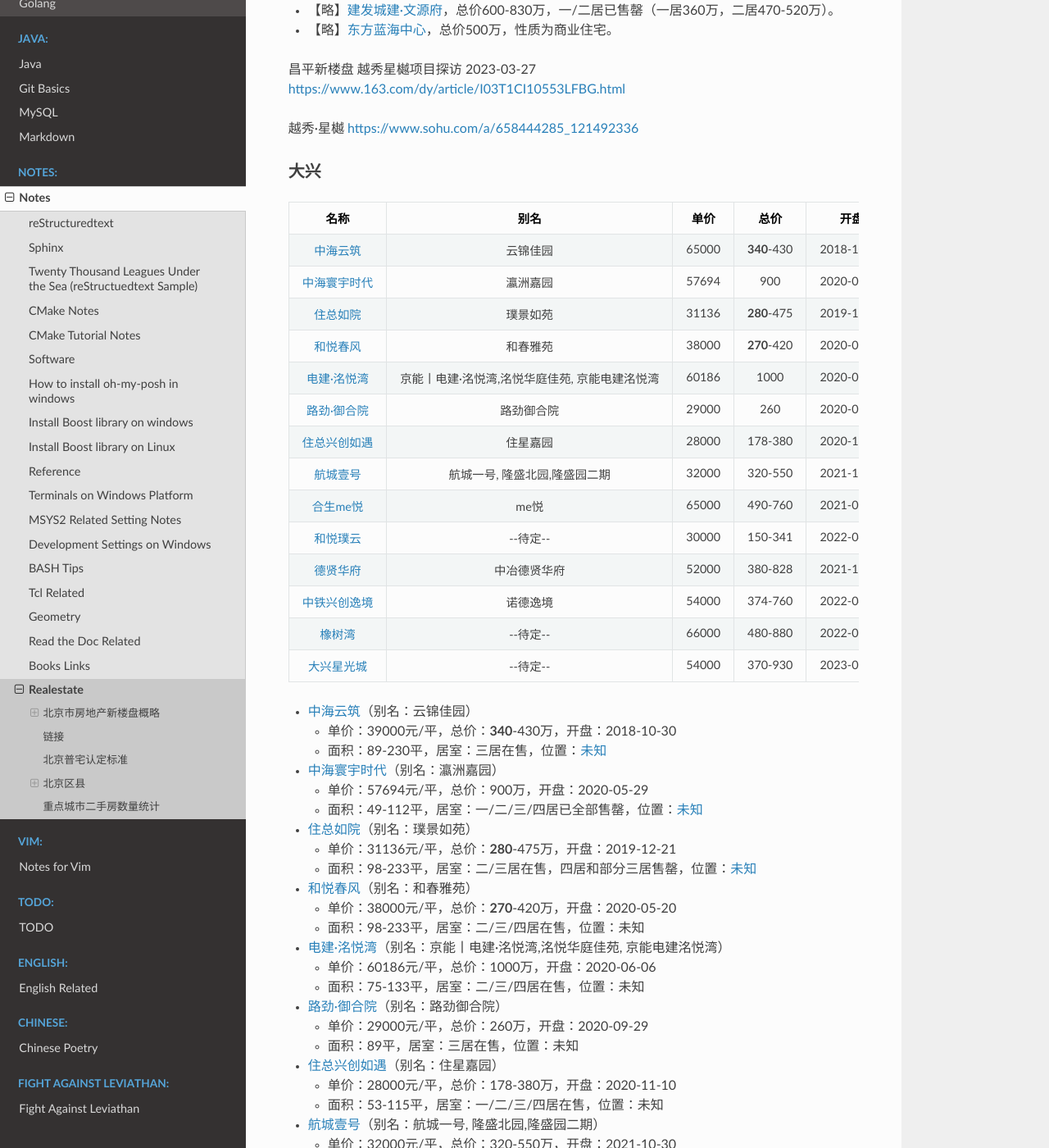
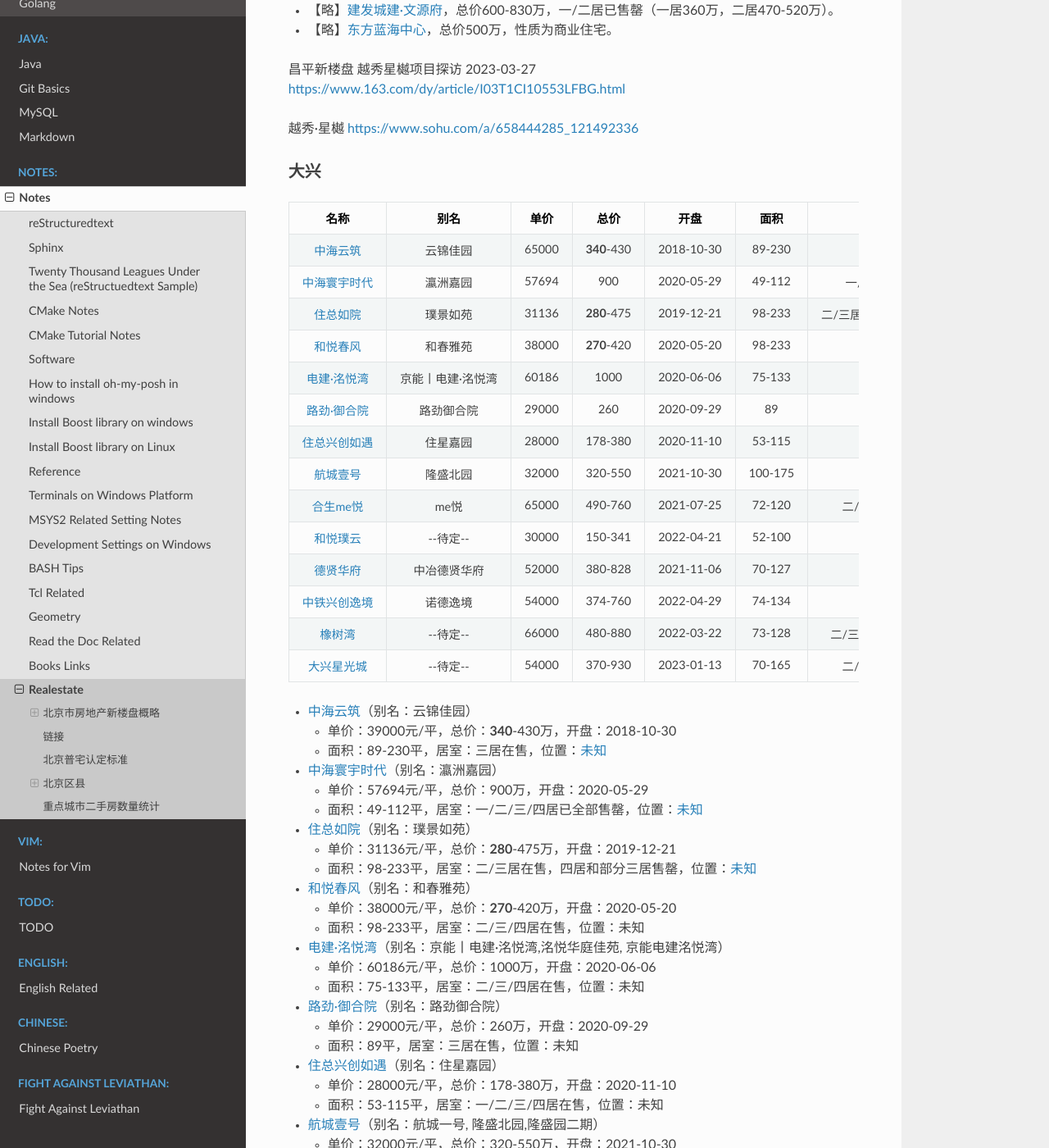
Before and after one commit to Pyrad/pyradnotes, a Sphinx documentation site: the page built from source/Notes/realestate.md, in a window 1280 px wide and 1400 px high, scrolled down 1808 px. Shown: the whole window at 82% size. Built offline with Sphinx 7.4.7 and the Read the Docs theme 2.0.0, drawn with Linux system fonts in a browser that asks for light colours; a script that is not in the unit is left out.

Commit message:
Realestate Update table format

```diff
--- a/source/Notes/realestate.md
+++ b/source/Notes/realestate.md
@@ -83,10 +83,10 @@
 |[中海寰宇时代](https://bj.fang.ke.com/loupan/p_zhhysdbksho/)|瀛洲嘉园|57694|900|2020-05-29|49-112|一/二/三/四居已全部售罄|  |
 |[住总如院](https://bj.fang.ke.com/loupan/p_zzrybkwcr/)|璞景如苑 |31136|**280**-475|2019-12-21|98-233|二/三居在售，四居和部分三居售罄 |  |
 |[和悦春风](https://bj.fang.ke.com/loupan/p_hycfbkzcf/)|和春雅苑|38000|**270**-420|2020-05-20|98-233|二/三/四居在售|  |
-|[电建·洺悦湾](https://bj.fang.ke.com/loupan/p_jngdjmywbletx/)|京能丨电建·洺悦湾,洺悦华庭佳苑, 京能电建洺悦湾|60186|1000|2020-06-06|75-133|二/三/四居在售|  |
+|[电建·洺悦湾](https://bj.fang.ke.com/loupan/p_jngdjmywbletx/)|京能丨电建·洺悦湾|60186|1000|2020-06-06|75-133|二/三/四居在售|  |
 |[路劲·御合院](https://bj.fang.ke.com/loupan/p_ljyhyblhkw/)|路劲御合院|29000|260|2020-09-29|89|三居在售|  |
 |[住总兴创如遇](https://bj.fang.ke.com/loupan/p_zzxcryblkcb/)|住星嘉园|28000|178-380|2020-11-10|53-115|一/二/三/四居在售|  |
-|[航城壹号](https://bj.fang.ke.com/loupan/p_hcyhblndu/)|航城一号, 隆盛北园,隆盛园二期|32000 |320-550|2021-10-30|100-175|二/三居在售|  |
+|[航城壹号](https://bj.fang.ke.com/loupan/p_hcyhblndu/)|隆盛北园|32000 |320-550|2021-10-30|100-175|二/三居在售|  |
 |[合生me悦](https://bj.fang.ke.com/loupan/p_hsmeybmbls/)|me悦|65000|490-760|2021-07-25|72-120|二/三/四居在售，一居售罄|  |
 |[和悦璞云](https://bj.fang.ke.com/loupan/p_hypybmggd/)|--待定--|30000|150-341|2022-04-21|52-100|一/二/三居在售 |  |
 |[德贤华府](https://bj.fang.ke.com/loupan/p_dxhfbmgka/)|中冶德贤华府|52000|380-828|2021-11-06|70-127|二/三/四居在售|  |
```
